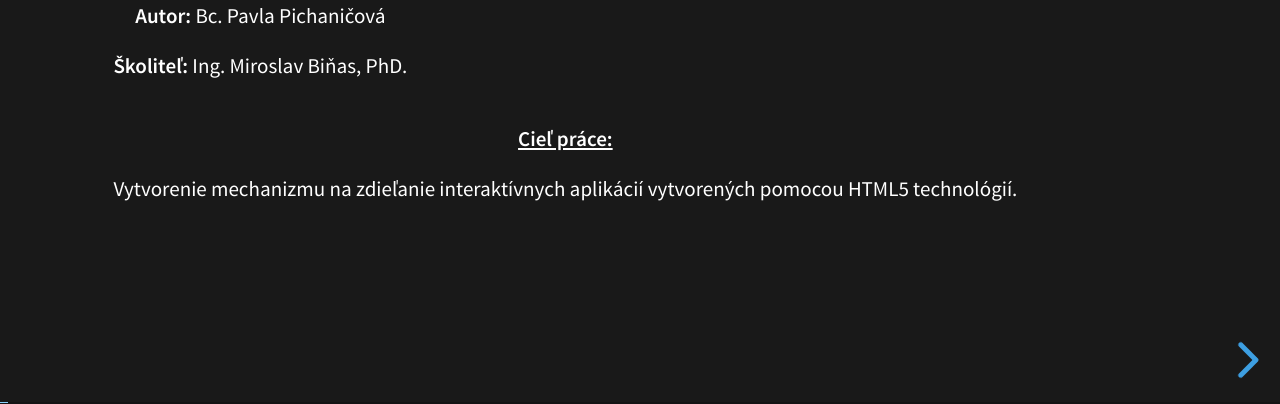
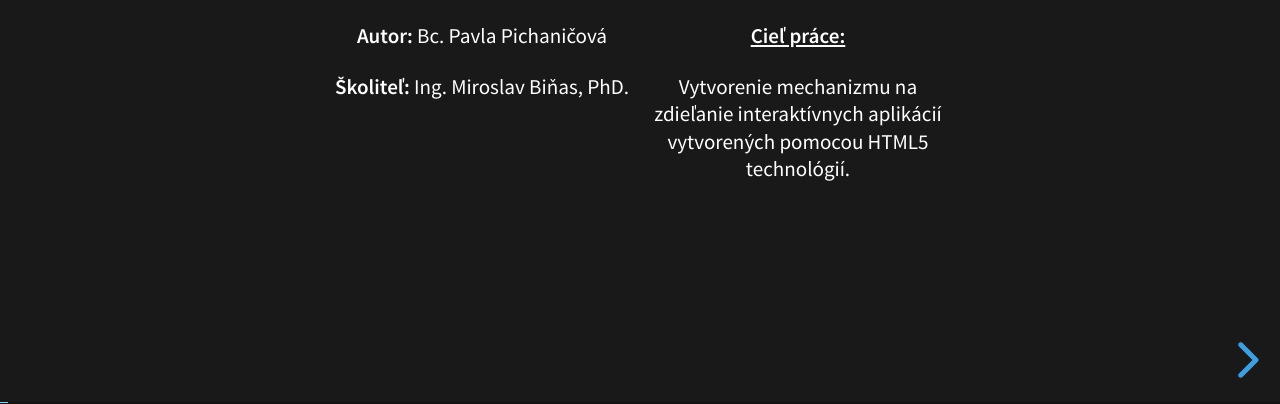
Before and after one commit to pavlapp/presentation, a website: page index.html in a window 1280 px wide. Shown: the part 396-800 px from the top of the page. Drawn offline with Linux system fonts and the light colour scheme.

Commit message:
presentation

```diff
--- a/index.html
+++ b/index.html
@@ -29,12 +29,12 @@
         <section>
             <h2>Tvorba aplikácií pre interaktívne tabule</h2>
 
-            <div class="main-information" style="font-size: 1.5vw; display: flex;">
-                <div class="content-author">
+            <div class="main-information" style="font-size: 1.5vw; display: flex; margin: 0 20%;">
+                <div class="content-author" style="width: 50%;">
                     <p><b>Autor:</b> Bc. Pavla Pichaničová</p>
                     <p><b>Školiteľ:</b> Ing. Miroslav Biňas, PhD.</p>
                 </div>
-                <div class="content-description">
+                <div class="content-description" style="width: 50%;">
                     <p><u><b>Cieľ práce:</b></u></p>
                     <p>
                         Vytvorenie mechanizmu na zdieľanie interaktívnych aplikácií vytvorených pomocou HTML5
@@ -194,6 +194,14 @@
 
         <section>
             <h1>Možné riešenie?</h1>
+
+            <ul>
+                <li>
+
+                </li>
+            </ul>
+
+
             <img style="border: 0; box-shadow:none; background:none;" src="img/idea.png">
         </section>
     </div>
```
